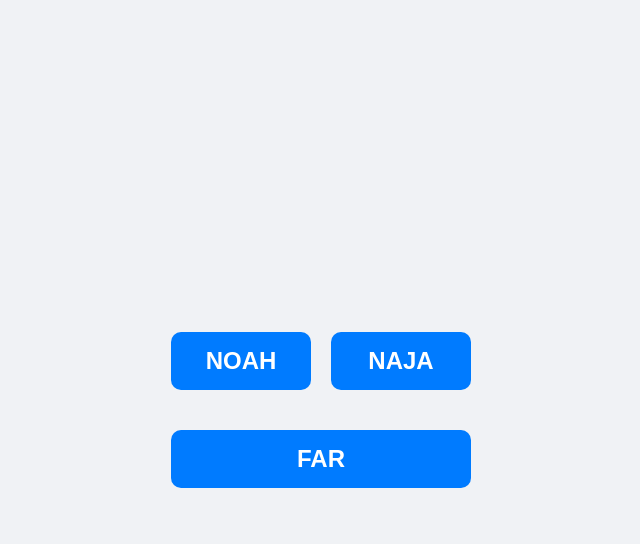
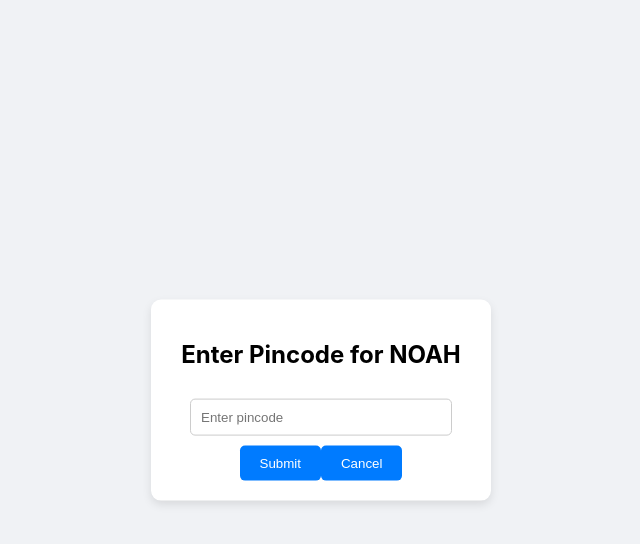
Before and after one commit to MaBoNi/laundry-money-ally, a React (Create React App) app in the folder client/: page / in a window 1280 px wide. Both pictures are taken after a click on the button "NOAH". Shown: the top 544 px of the page, without its empty margins (319-959 px from the left). Built offline with nearby package versions, Linux system fonts and the light colour scheme.

Commit message:
Add pincode popup styling and functionality

```diff
--- a/client/src/App.css
+++ b/client/src/App.css
@@ -54,3 +54,50 @@
     flex-direction: column;
   }
 }
+
+.pincode-popup {
+  position: fixed;
+  top: 50%;
+  left: 50%;
+  transform: translate(-50%, -50%);
+  background-color: #fff;
+  padding: 20px;
+  border-radius: 10px;
+  box-shadow: 0 4px 10px rgba(0, 0, 0, 0.1);
+  text-align: center;
+  width: 80%;
+  max-width: 300px;
+}
+
+.pincode-popup input {
+  width: 80%;
+  padding: 10px;
+  margin-top: 10px;
+  border: 1px solid #ccc;
+  border-radius: 5px;
+}
+
+.pincode-popup button {
+  background-color: #007bff;
+  color: #fff;
+  border: none;
+  padding: 10px 20px;
+  margin-top: 10px;
+  border-radius: 5px;
+  cursor: pointer;
+  transition: transform 0.2s ease-in-out;
+}
+
+.pincode-popup .error {
+  color: red;
+  font-weight: bold;
+  margin-top: 10px;
+}
+
+.pincode-popup button:hover {
+  transform: translateY(-2px);
+}
+
+.pincode-popup button:active {
+  transform: translateY(2px);
+}
--- a/client/src/App.js
+++ b/client/src/App.js
@@ -1,16 +1,62 @@
-import React from 'react';
+import React, { useState } from 'react';
 import './App.css';
 
 function App() {
+  const [showPincodePopup, setShowPincodePopup] = useState(false);
+  const [currentUsername, setCurrentUsername] = useState('');
+  const [pincode, setPincode] = useState('');
+  const [error, setError] = useState('');
+
+  const handleButtonClick = (username) => {
+    setCurrentUsername(username);
+    setShowPincodePopup(true);
+  };
+
+  const handlePincodeSubmit = async () => {
+    try {
+      const response = await fetch('http://localhost:4321/validate_pincode', {
+        method: 'POST',
+        headers: { 'Content-Type': 'application/json' },
+        body: JSON.stringify({ username: currentUsername, pincode })
+      });
+      const result = await response.json();
+
+      if (response.ok) {
+        // Redirect to the next page (to be implemented)
+        console.log('Pincode valid. Redirecting...');
+        setShowPincodePopup(false);
+      } else {
+        setError(result.message);
+      }
+    } catch (error) {
+      setError('An error occurred. Please try again.');
+    }
+  };
+
   return (
     <div className="App">
       <div className="button-container">
-        <button className="blue-button">NOAH</button>
-        <button className="blue-button">NAJA</button>
+        <button className="blue-button" onClick={() => handleButtonClick('NOAH')}>NOAH</button>
+        <button className="blue-button" onClick={() => handleButtonClick('NAJA')}>NAJA</button>
       </div>
       <div className="button-container">
-        <button className="blue-button large-button">FAR</button>
+        <button className="blue-button large-button" onClick={() => handleButtonClick('FAR')}>FAR</button>
       </div>
+
+      {showPincodePopup && (
+        <div className="pincode-popup">
+          <h2>Enter Pincode for {currentUsername}</h2>
+          <input
+            type="password"
+            value={pincode}
+            onChange={(e) => setPincode(e.target.value)}
+            placeholder="Enter pincode"
+          />
+          <button onClick={handlePincodeSubmit}>Submit</button>
+          {error && <p className="error">{error}</p>}
+          <button onClick={() => setShowPincodePopup(false)}>Cancel</button>
+        </div>
+      )}
     </div>
   );
 }
```
